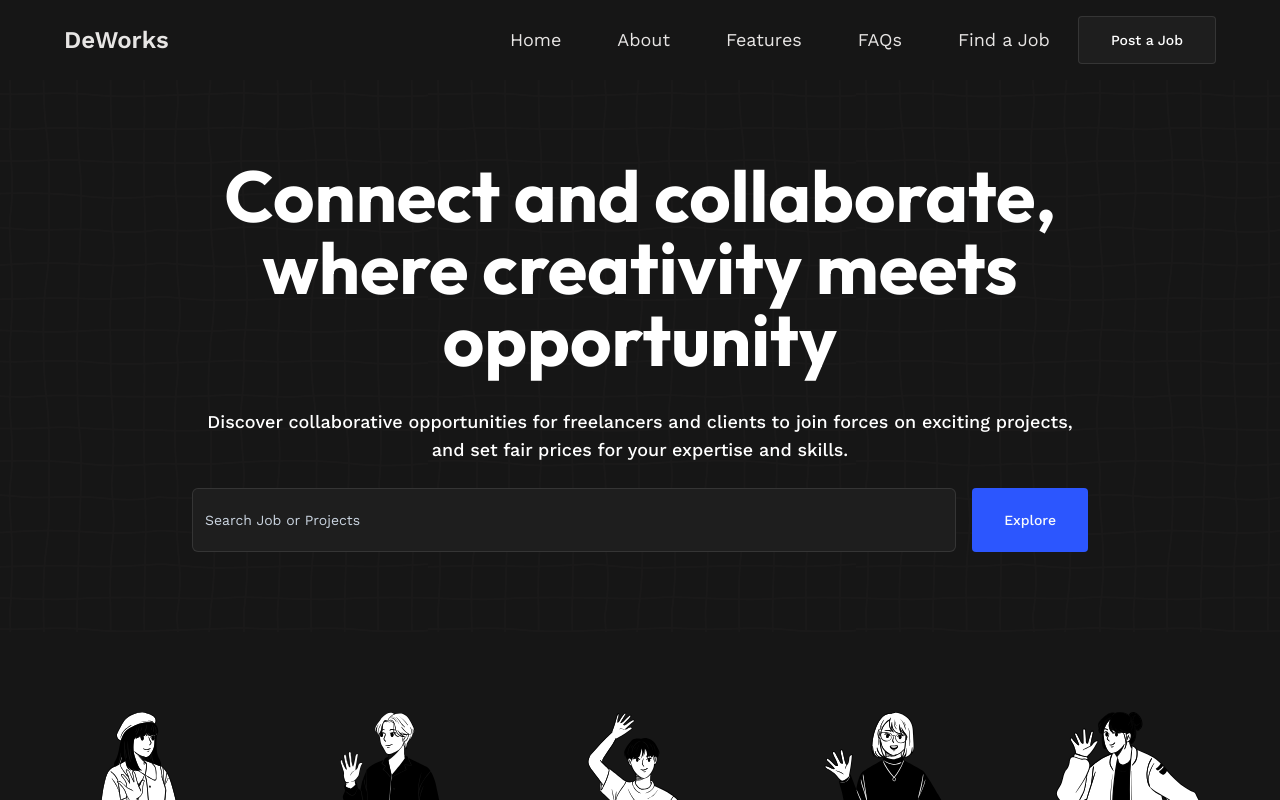
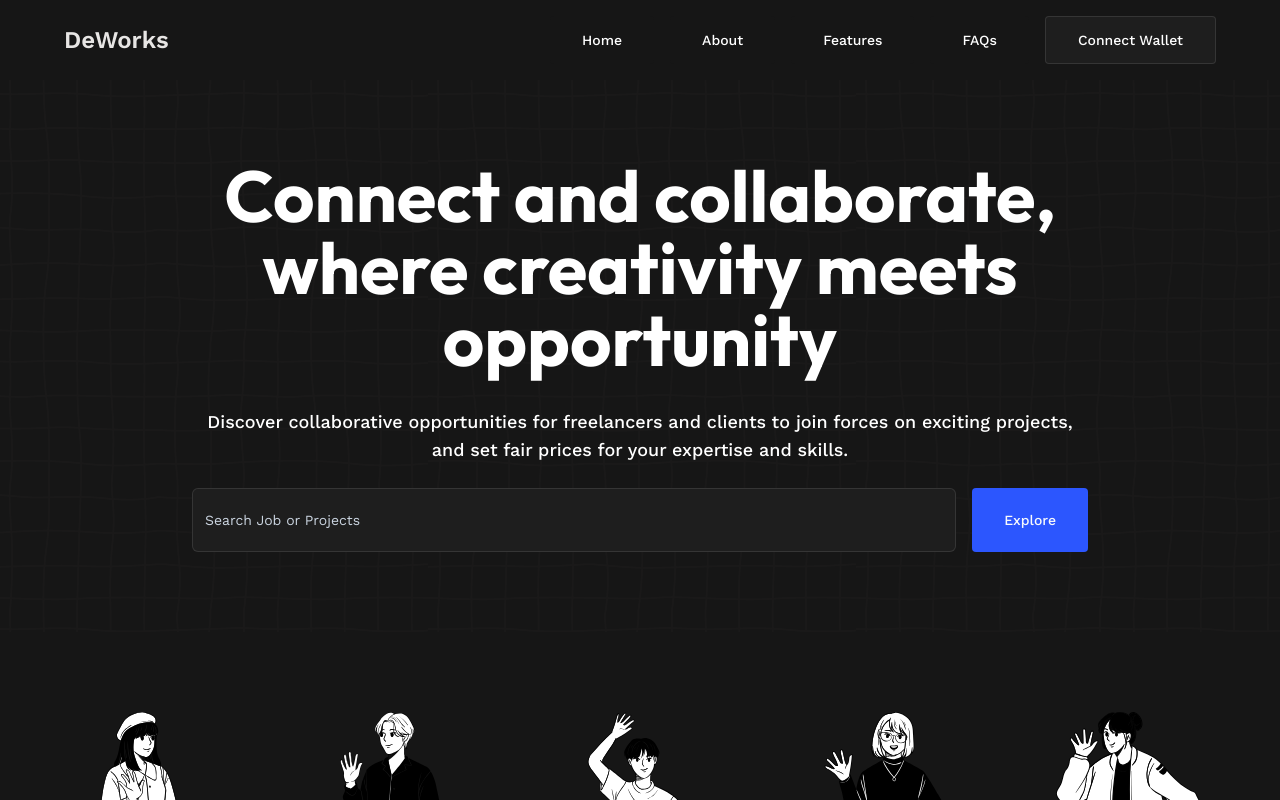
Before and after one commit to Jayanth-Srinivasan/DeWorks, a Next.js app: page / in a window 1280 px wide. Shown: the top 800 px of the page. Built offline with nearby package versions, Linux system fonts and the light colour scheme.

Commit message:
edit: header ui

```diff
--- a/components/layouts/Header.tsx
+++ b/components/layouts/Header.tsx
@@ -14,68 +14,72 @@ import { NAVBAR_NAVIGATION } from '@/constants/navigation';
 
 function Header() {
 	return (
-		<nav className='px-4 md:p-0 sticky top-0 z-50 flex items-center h-[5rem] bg-app-grey-dark justify-between md:px-16  lg:mx-auto'>
-			<Link href={'/'}>
-				<h1 className='text-2xl font-semibold'>DeWorks</h1>
+        <nav className="px-4 md:p-0 sticky top-0 z-50 flex items-center h-[5rem] bg-app-grey-dark justify-between md:px-16  lg:mx-auto">
+            <Link href={"/"}>
+                <h1 className="text-2xl font-semibold">DeWorks</h1>
             </Link>
-			<div className='font-normal'>
-				<ul className=' lg:flex text-center text-md xl:text-lg items-center hidden'>
+            <div className="font-normal">
+                <ul className=" lg:flex lg:gap-4 text-center text-md xl:text-lg items-center hidden">
                     {NAVBAR_NAVIGATION.map((link) => (
-						<li
-							key={`nav-desktop-link-${link.link}`}
-							className='p-5'
+                        <li key={`nav-desktop-link-${link.link}`} className="">
+                            <Button
+                                variant={"secondary"}
+                                asChild
+                                className="rounded border-0 transition-colors hover:bg-app-grey-light h-12 duration-300 ease-in-out"
                             >
-							<Link
-								className='rounded transition-colors hover:bg-[#222222] p-2 duration-300 ease-in-out'
-								href={link.link}
-								target={link.target}
-							>
-								<span>{link.title}</span>
+                                <Link href={link.link} target={link.target}>
+                                    {link.title}
                                 </Link>
+                            </Button>
                         </li>
                     ))}
                     <li>
-						<Button variant={'outline'} className='h-12' asChild>
-							<Link href={'/post-a-job'}>Post a Job</Link>
+                        <Button variant={"outline"} className="h-12" asChild>
+                            <Link href={"#"}>Connect Wallet</Link>
                         </Button>
                     </li>
                 </ul>
             </div>
-			<div className='lg:hidden'>
+            <div className="lg:hidden">
                 <Sheet>
-					<SheetTrigger className='lg:hidden py-4'>
+                    <SheetTrigger className="lg:hidden py-4">
                         <Menu strokeWidth={1.5} size={24} />
                     </SheetTrigger>
-					<SheetContent className='bg-app-grey-dark'>
+                    <SheetContent className="bg-app-grey-dark">
                         <SheetHeader>
-							<SheetTitle className='text-2xl font-semibold text-white'>
+                            <SheetTitle className="text-2xl font-semibold text-white">
                                 DeWorks
                             </SheetTitle>
                             <SheetDescription>
-								<nav className='contents font-semibold '>
-									<ul className='mx-auto flex flex-col items-center '>
+                                <nav className="contents font-semibold ">
+                                    <ul className="mx-auto flex flex-col items-center ">
                                         {NAVBAR_NAVIGATION.map((link) => (
                                             <li
                                                 key={`nav-mobile-link-${link.link}`}
-												className='p-2'
+                                                className="p-2"
+                                            >
+                                                <Button
+                                                    variant={"secondary"}
+                                                    asChild
+                                                    className="rounded border-0 transition-colors hover:bg-app-grey-light h-12 duration-300 ease-in-out"
                                                 >
                                                     <Link
-													className='rounded transition-colors hover:bg-[#222222] p-2 duration-300 ease-in-out text-lg'
                                                         href={link.link}
                                                         target={link.target}
                                                     >
-													<span>{link.title}</span>
+                                                        {link.title}
                                                     </Link>
+                                                </Button>
                                             </li>
                                         ))}
                                         <li>
                                             <Button
-												variant={'outline'}
-												className='mt-2'
+                                                variant={"outline"}
+                                                className="mt-2"
                                                 asChild
                                             >
-												<Link href={'/post-a-job'}>
-													Post a Job
+                                                <Link href={"#"}>
+                                                    Connect Wallet
                                                 </Link>
                                             </Button>
                                         </li>
--- a/constants/navigation.ts
+++ b/constants/navigation.ts
@@ -29,11 +29,6 @@ const COMMON_NAVIGATION: NavdataCollection = [
 		link: '/#faqs',
 		target: '_self',
 	},
-	{
-		title: 'Find a Job',
-		link: '/find-a-job',
-		target: '_self',
-	},
 ];
 
 export const NAVBAR_NAVIGATION = [...COMMON_NAVIGATION];
```
Lines whose indentation alone changed are shown as unchanged.
